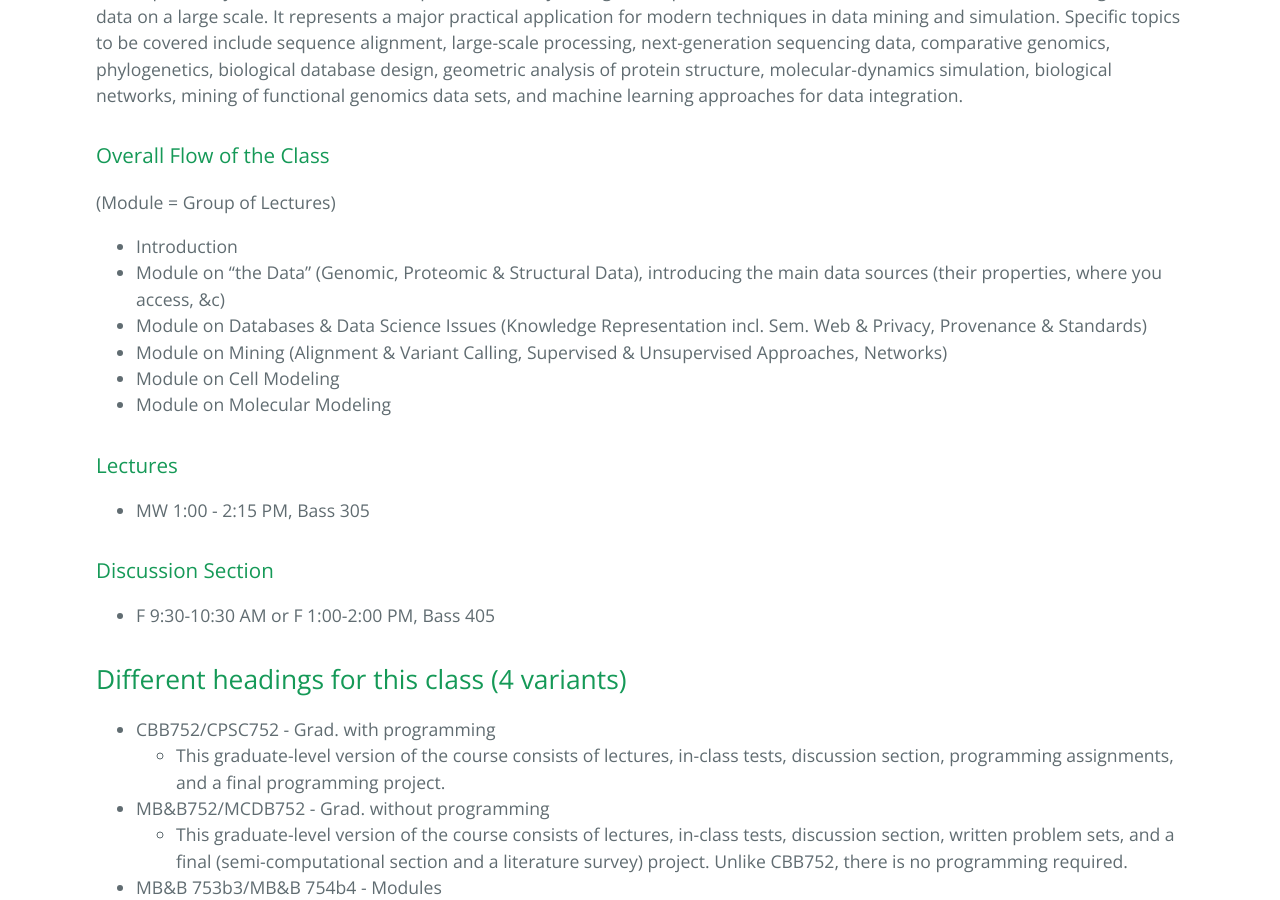
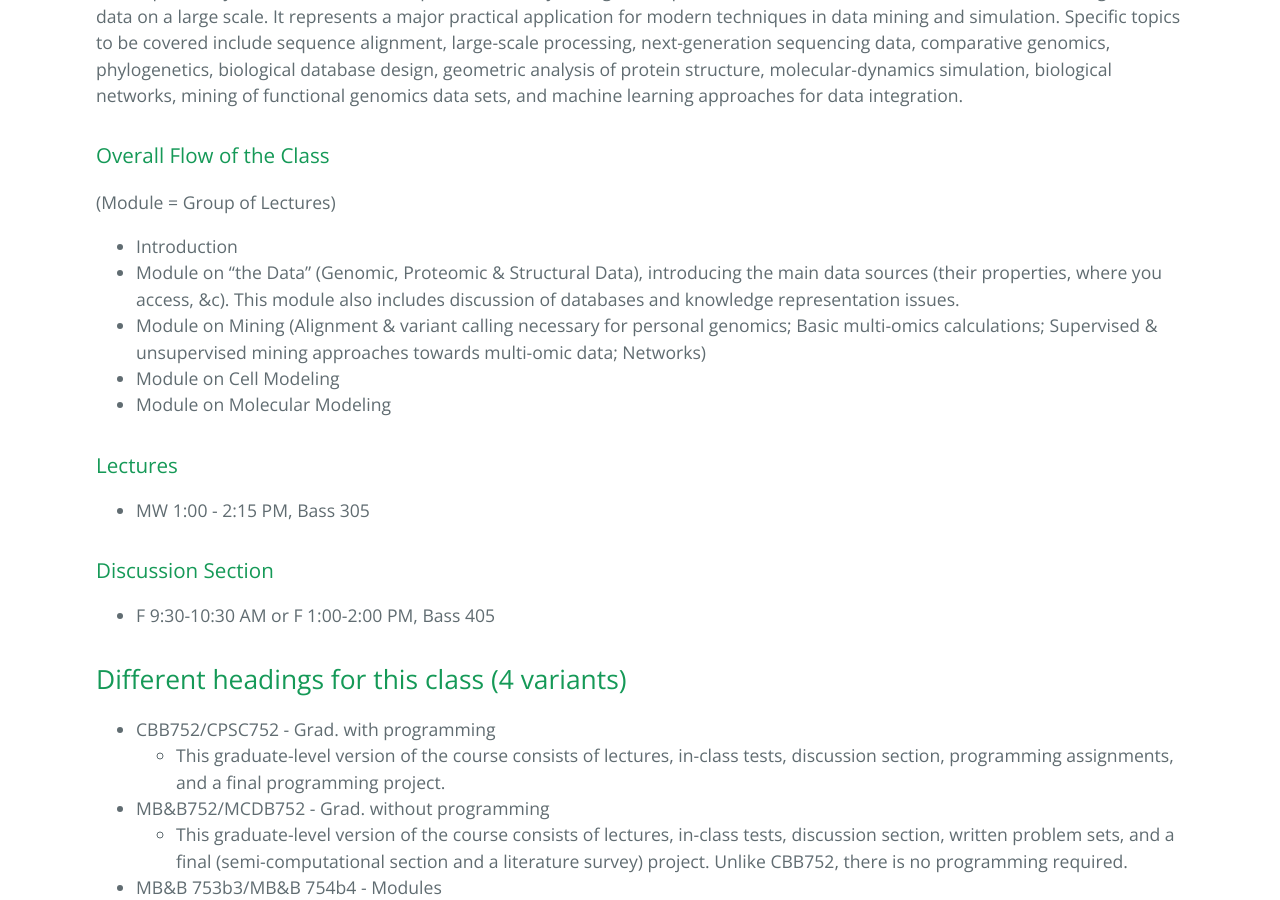
Before and after one commit to gersteinlab/cbb752b20, a Jekyll site: the page built from index.md, in a window 1280 px wide and 900 px high, scrolled down 729 px. Built offline with Jekyll 4.4.1, drawn with Linux system fonts in a browser that asks for light colours; our own code applies the rules of GitHub Pages for plain Markdown files; some of the changed text lies outside the part shown.

Commit message:
Update index.md

```diff
--- a/index.md
+++ b/index.md
@@ -9,9 +9,8 @@ This course aims to equip students with some of the concepts and skills relevant
 (Module = Group of Lectures)
 
 - Introduction
-- Module on "the Data" (Genomic, Proteomic & Structural Data), introducing the main data sources (their properties, where you access, &c)
-- Module on Databases & Data Science Issues (Knowledge Representation incl. Sem. Web & Privacy, Provenance & Standards)
-- Module on Mining (Alignment & Variant Calling, Supervised & Unsupervised Approaches, Networks)
+- Module on "the Data" (Genomic, Proteomic & Structural Data), introducing the main data sources (their properties, where you access, &c). This module also includes discussion of databases and knowledge representation issues.
+- Module on Mining (Alignment & variant calling necessary for personal genomics; Basic multi-omics calculations; Supervised & unsupervised mining approaches towards multi-omic data; Networks)
 - Module on Cell Modeling
 - Module on Molecular Modeling
 
```
Also changed, not shown: other parts of index.md (+1 -5 lines).
